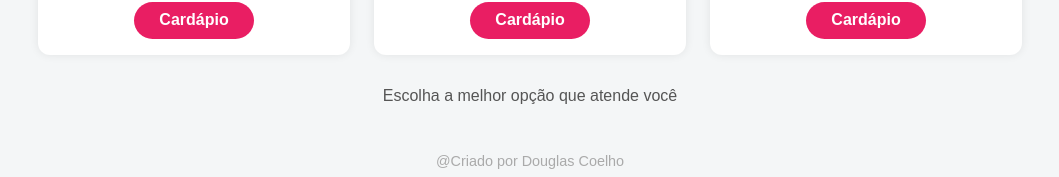
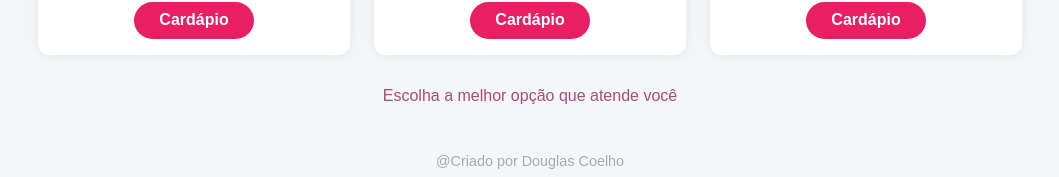
Before and after one commit to douglasgvr/nao-resistir-doceria, a React (Vite) app: page / in a window 1280 px wide. Shown: the part 687-864 px from the top of the page, without its empty margins (110-1169 px from the left). Built offline with nearby package versions, Linux system fonts and the light colour scheme.

Commit message:
refatorando

```diff
--- a/src/pages/Home.css
+++ b/src/pages/Home.css
@@ -83,9 +83,11 @@ h1 {
 }
 
 .final-texto {
-  color: #555;
+  /* font-family: "Dancing Script", cursive; */
+  font-size: 1rem;
+  color: #a64d79;
+  text-align: center;
   margin-top: 2rem;
-  font-size: 1rem;
 }
 
 .footer {
```
